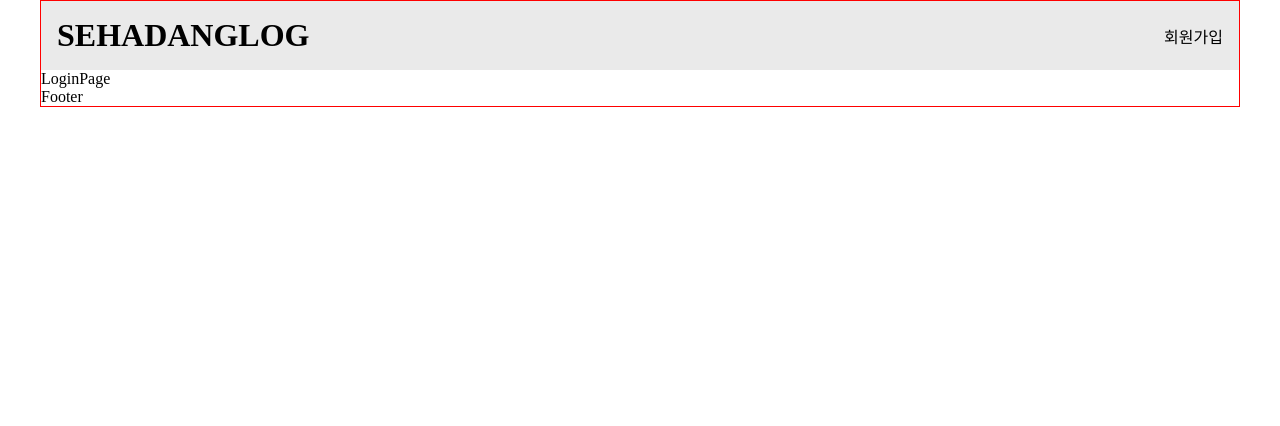
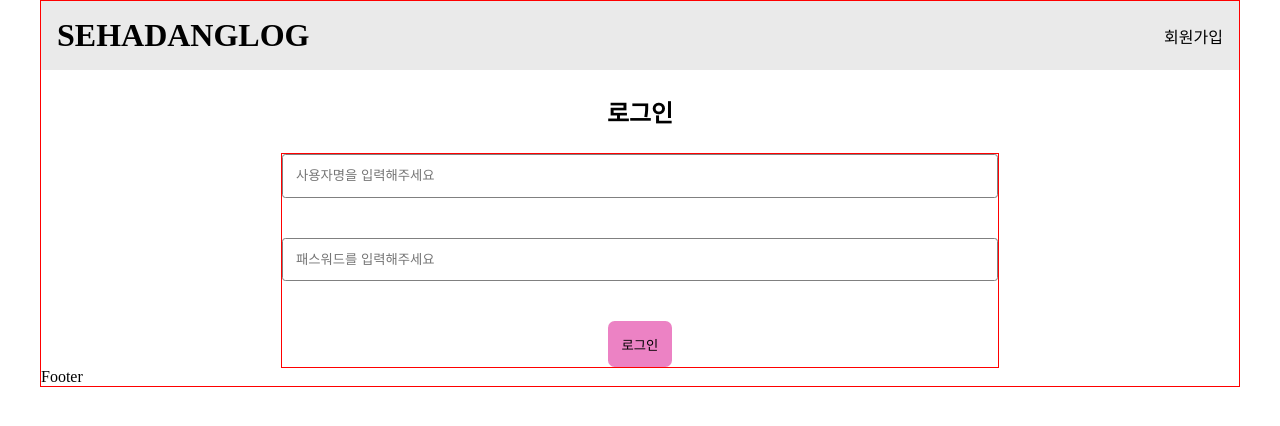
Before and after one commit to ureca-react-blog/Frontend, a React (Vite) app: page /login in a window 1280 px wide. Shown: the top 426 px of the page. Built offline with nearby package versions, Linux system fonts and the light colour scheme.

Commit message:
✨ feat: 로그인 기능 구현

```diff
--- a/src/pages/LoginPage.jsx
+++ b/src/pages/LoginPage.jsx
@@ -1,9 +1,130 @@
-import css from './loginpage.module.css'
+import { useState } from 'react'
+import { toast } from 'react-toastify'
+import { Bounce } from 'react-toastify'
+import axios from 'axios'
+import css from './registerpage.module.css'
+import { useNavigate } from 'react-router-dom'
 
 export const LoginPage = () => {
+  const [username, setUserName] = useState('')
+  const [password, setPassword] = useState('')
+  const [errorUserName, setErroruserName] = useState('')
+  const [errorPassword, setErrorPassword] = useState('')
+  const [loginStatus, setLoginStatus] = useState('') // 로그인 상태
+  const [redirect, setRedirect] = useState(false) // 로그인 상태 메시지
+  const navigate = useNavigate()
+
+  const validateUserName = value => {
+    if (!value.trim()) {
+      setErroruserName('사용자명을 입력해주세요')
+      return
+    }
+    if (!/^[a-zA-Z][a-zA-Z0-9]{3,}$/.test(value)) {
+      setErroruserName(
+        '사용자명은 4자 이상이어야 하며 영어로 시작해야 합니다. 공백은 입력할 수 없습니다'
+      )
+    } else {
+      setErroruserName('')
+    }
+  }
+
+  const validatePassword = value => {
+    if (!value.trim()) {
+      setErrorPassword('패스워드를 입력해주세요')
+      return
+    }
+    if (value.length < 4) {
+      setErrorPassword('패스워드는 4자 이상이어야 합니다.')
+    } else {
+      setErrorPassword('')
+    }
+  }
+
+  const handleUserNameChange = e => {
+    const value = e.target.value
+    setUserName(value)
+    validateUserName(value)
+  }
+
+  const handlePasswordChange = e => {
+    const value = e.target.value
+    setPassword(value)
+    validatePassword(value)
+  }
+
+  const login = async e => {
+    e.preventDefault() // form의 기본적인 특징인 새로고침 방지
+    setLoginStatus('')
+    validateUserName(username)
+    validatePassword(password)
+
+    if (errorPassword || errorUserName || !username || !password) {
+      setLoginStatus('아이디와 패스워드를 확인하세요')
+      return
+    }
+
+    try {
+      const response = await axios.post('http://localhost:3000/login', { username, password })
+
+      console.log(response)
+
+      toast.success('다시 오신 것을 환영합니다!🤗 ', {
+        position: 'top-center',
+        autoClose: 2000,
+        hideProgressBar: false,
+        closeOnClick: true,
+        draggable: true,
+        progress: undefined,
+        theme: 'light',
+        transition: Bounce,
+      })
+
+      if (response.status == 200) {
+        setLoginStatus('로그인 성공')
+        // 리덕스 사용 시 dispatch(setUserInfo(response.data)
+        setTimeout(() => {
+          setRedirect(true)
+        }, 1000)
+      }
+    } catch (error) {
+      console.error('응답 전체:', error)
+      if (error.response) {
+        console.error('응답 상태:', error.response.status)
+        console.error('응답 데이터:', error.response.data)
+      } else {
+        console.error('서버에 연결할 수 없습니다')
+        toast.error('서버에 연결할 수 없습니다')
+      }
+    } finally {
+      setLoginStatus(false)
+    }
+  }
+
+  if (redirect) {
+    navigate('/')
+  }
+
   return (
     <main className={css.loginpage}>
-      <p>LoginPage</p>
+      <h2 className={css.title}>로그인</h2>
+      {loginStatus && <strong>로그인 성공</strong>}
+      <form className={css.container} onSubmit={login}>
+        <input
+          type="text"
+          placeholder="사용자명을 입력해주세요"
+          value={username}
+          onChange={handleUserNameChange}
+        />
+        <strong>{errorUserName}</strong>
+        <input
+          type="password"
+          placeholder="패스워드를 입력해주세요"
+          value={password}
+          onChange={handlePasswordChange}
+        />
+        <strong>{errorPassword}</strong>
+        <button type="submit">로그인</button>
+      </form>
     </main>
   )
 }
```
